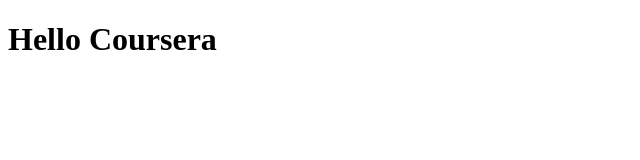
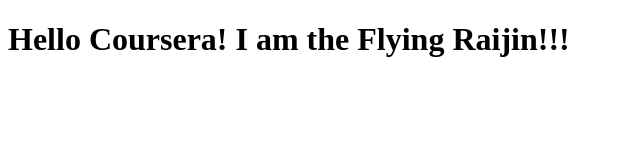
Before and after one commit to thesaketsingh/Coursera-test, a plain HTML site: page site/index.html in a window 1280 px wide. Shown: the whole page, without its empty margins (0-640 px from the left). Drawn offline with Linux system fonts and the light colour scheme.

Commit message:
small addition

```diff
--- a/site/index.html
+++ b/site/index.html
@@ -4,6 +4,6 @@
 	<title>Hello Coursera</title>
 </head>
 <body>
-<h1>Hello Coursera</h1>
+<h1>Hello Coursera! I am the Flying Raijin!!! </h1>
 </body>
 </html>
```
